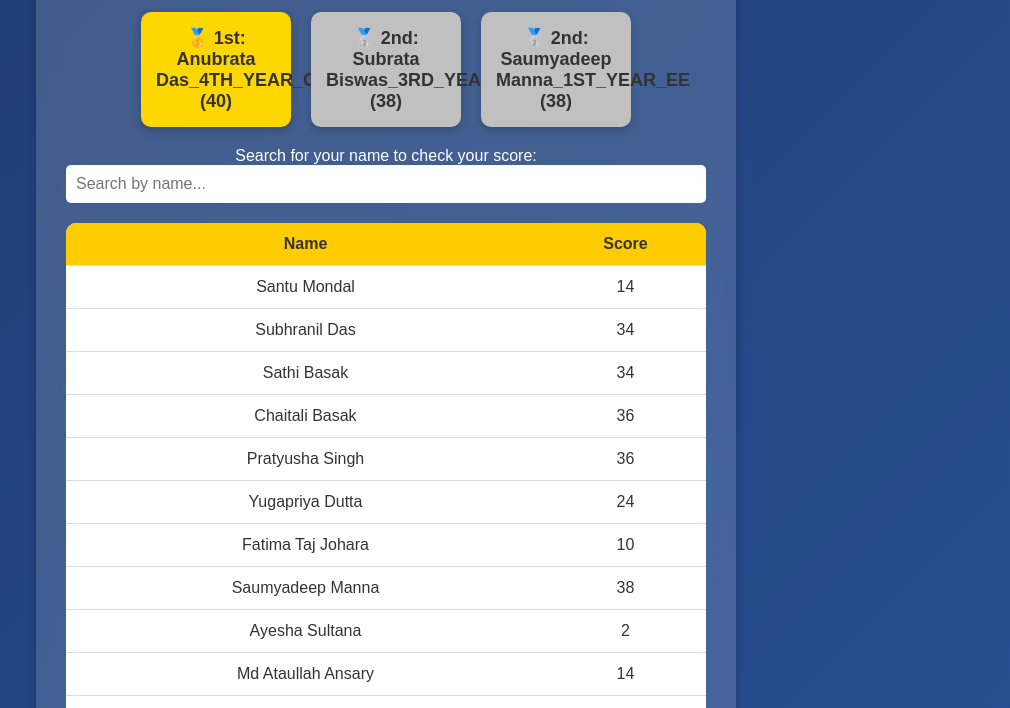
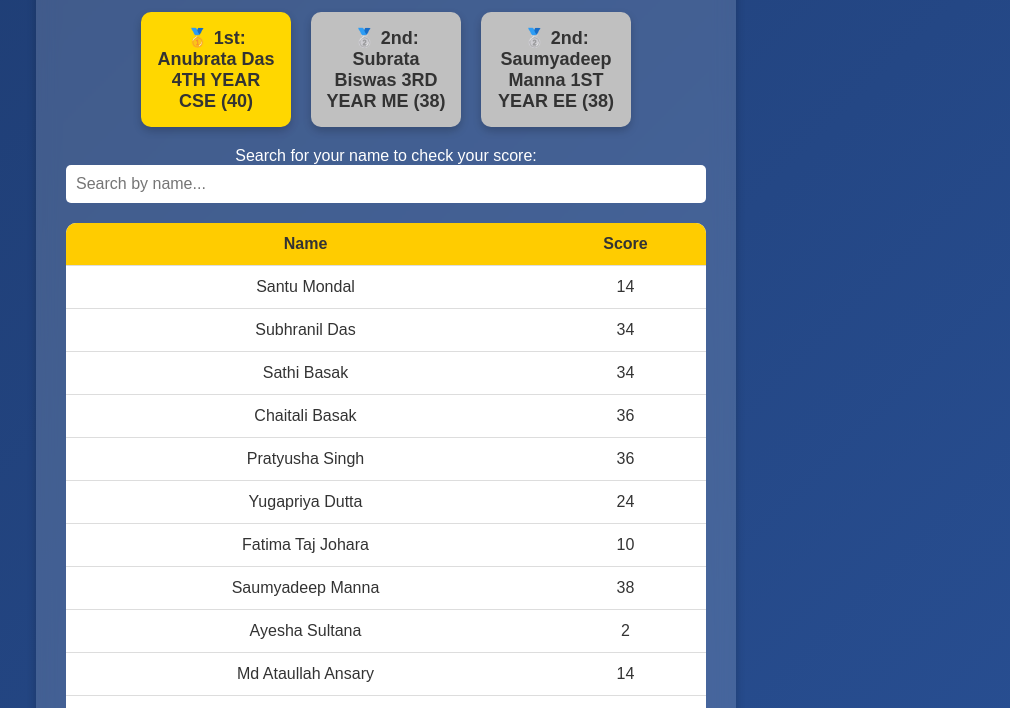
Before and after one commit to SubarnaDev/gcettbquizclub.github.io, a plain HTML site: page result/index.html in a window 1280 px wide. Shown: the part 86-794 px from the top of the page, without its empty margins (254-1264 px from the left). Drawn offline with Linux system fonts and the light colour scheme.

Commit message:
Update index.html

```diff
--- a/result/index.html
+++ b/result/index.html
@@ -135,9 +135,9 @@
 
         <!-- Winner Leaderboard -->
         <div class="winner-board">
-            <div class="winner gold">🥇 1st: Anubrata Das_4TH_YEAR_CSE (40)</div>
-            <div class="winner silver">🥈 2nd: Subrata Biswas_3RD_YEAR_ME (38)</div>
-            <div class="winner silver">🥈 2nd: Saumyadeep Manna_1ST_YEAR_EE (38)</div>
+            <div class="winner gold">🥇 1st: Anubrata Das 4TH YEAR CSE (40)</div>
+            <div class="winner silver">🥈 2nd: Subrata Biswas 3RD YEAR ME (38)</div>
+            <div class="winner silver">🥈 2nd: Saumyadeep Manna 1ST YEAR EE (38)</div>
         </div>
 
         <p>Search for your name to check your score:</p>
```
